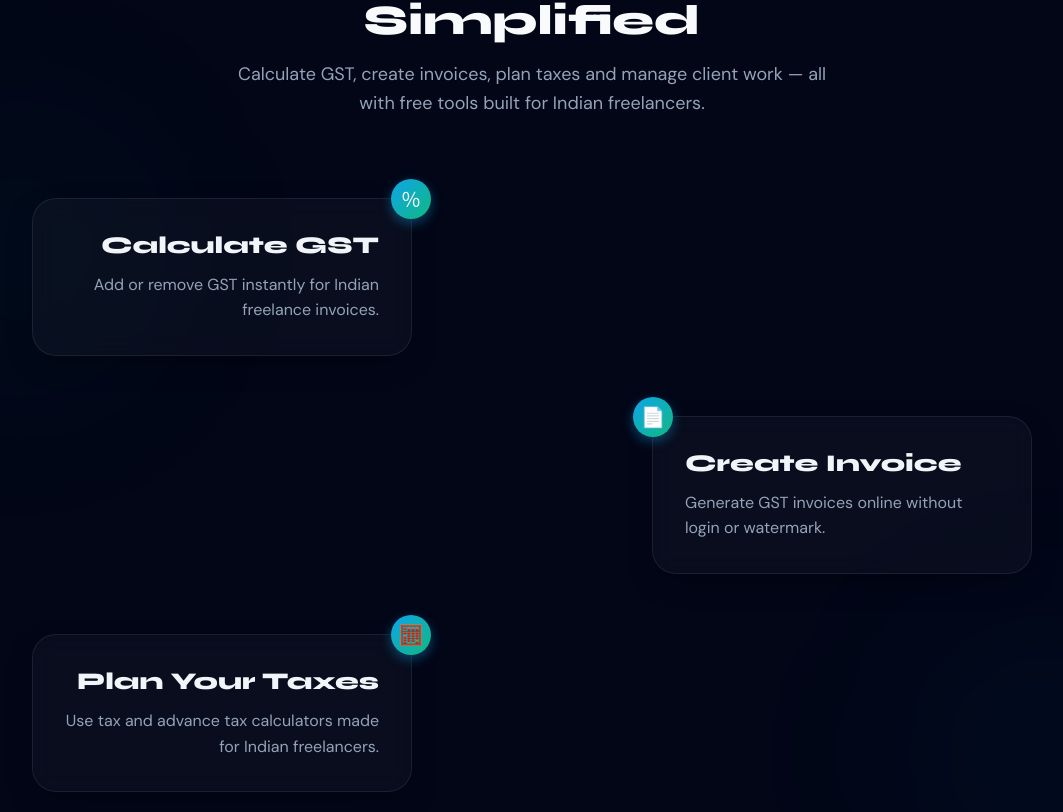
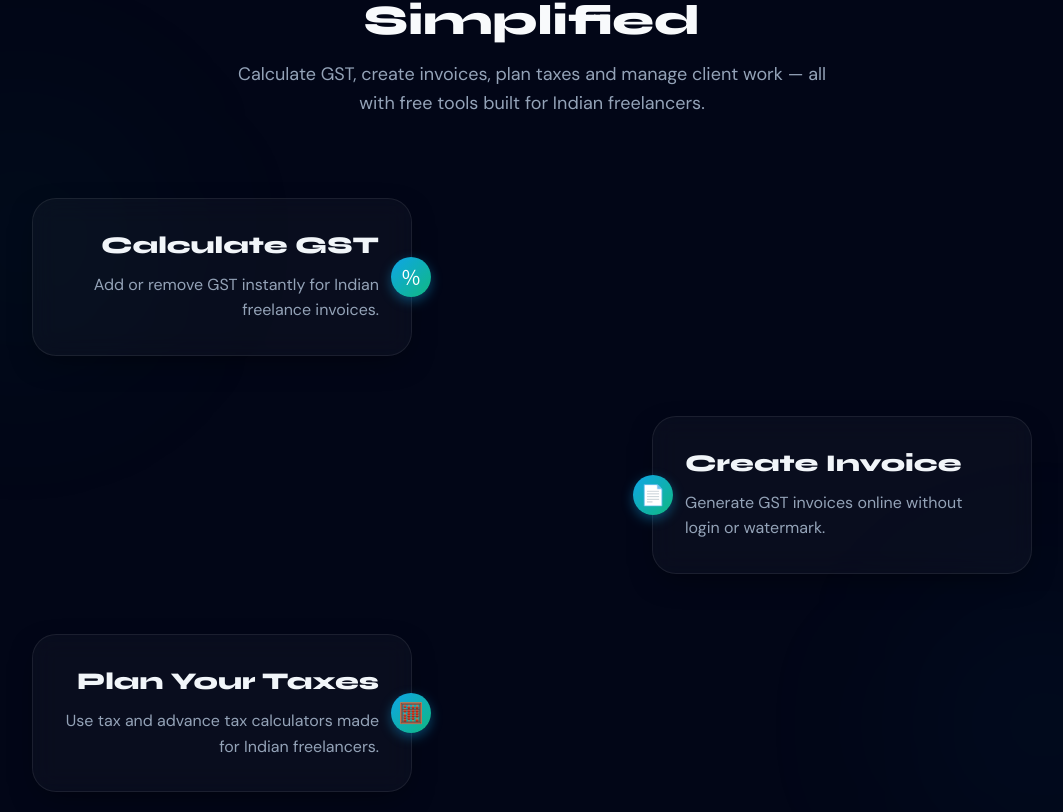
Before and after one commit to daxpatel109/karotools, a React (Vite) app: page / in a window 1280 px wide. Shown: the part 948-1760 px from the top of the page, without its empty margins (108-1171 px from the left). Built offline with nearby package versions, Linux system fonts and the light colour scheme.

Commit message:
fix: Perfectly align desktop SVG curve to fluid card icons

```diff
--- a/src/ScrollPathSection.css
+++ b/src/ScrollPathSection.css
@@ -65,9 +65,8 @@
 /* SVG Line Setup */
 .path-svg-wrapper {
   position: absolute;
-  top: 180px; /* Starts below header */
-  left: 50%;
-  transform: translateX(-50%);
+  top: 0;
+  left: 0;
   width: 100%;
   height: 100%;
   z-index: 0;
@@ -91,7 +90,8 @@
   flex-direction: column;
   gap: 60px;
   z-index: 1;
-  padding-bottom: 40px;
+  max-width: 1000px;
+  margin: 0 auto;
 }
 
 /* Individual Card */
@@ -126,7 +126,8 @@
 /* Card Content */
 .path-card-number {
   position: absolute;
-  top: -20px;
+  top: 50%;
+  transform: translateY(-50%);
   width: 40px;
   height: 40px;
   background: linear-gradient(135deg, #0ea5e9, #10b981);
--- a/src/ScrollPathSection.jsx
+++ b/src/ScrollPathSection.jsx
@@ -89,9 +89,12 @@ export default function ScrollPathSection() {
           <p className="subtitle-text">Calculate GST, create invoices, plan taxes and manage client work — all with free tools built for Indian freelancers.</p>
         </div>
 
-        {/* Desktop SVG Path */}
+        {/* Cards, SVG, and Mobile Line */}
+        <div className="path-items-wrapper">
+
+          {/* Desktop SVG Path (Fluid) */}
           <div className="path-svg-wrapper">
-          <svg width="1000" height="750" viewBox="0 0 1000 750" fill="none" preserveAspectRatio="xMidYMin slice">
+            <svg width="100%" height="100%" viewBox="0 0 1000 1000" preserveAspectRatio="none">
               <defs>
                 <linearGradient id="glowGradient" x1="0%" y1="0%" x2="0%" y2="100%">
                   <stop offset="0%" stopColor="#0ea5e9" />
@@ -102,14 +105,13 @@ export default function ScrollPathSection() {
               <path
                 ref={pathRef}
                 className="animated-path"
-              d="M 500 0 C 500 100, 200 50, 200 180 C 200 310, 800 280, 800 410 C 800 540, 200 510, 200 640 C 200 750, 500 700, 500 850"
+                d="M 500 0 C 500 50, 400 40, 400 100 C 400 230, 600 230, 600 360 C 600 495, 400 495, 400 630 C 400 765, 600 765, 600 900 C 600 960, 500 950, 500 1000"
               />
             </svg>
           </div>
 
-        {/* Cards & Mobile Line */}
-        <div className="path-items-wrapper">
           <div className="mobile-animated-line" ref={mobileLineRef}></div>
+
           {cards.map((card, idx) => (
             <div key={idx} className={`path-card path-card-${card.align}`}>
               <div className="path-card-number">{card.icon}</div>
```
Lines whose indentation alone changed are shown as unchanged.
